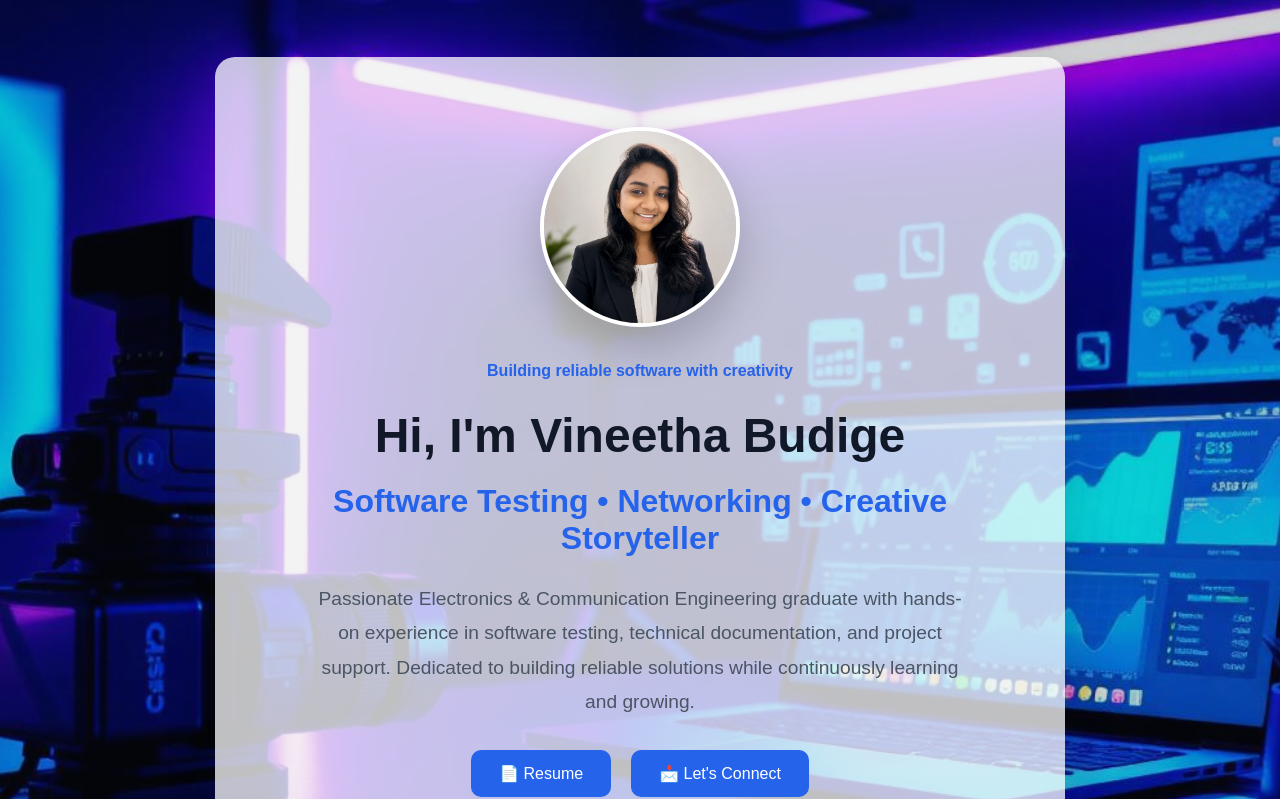
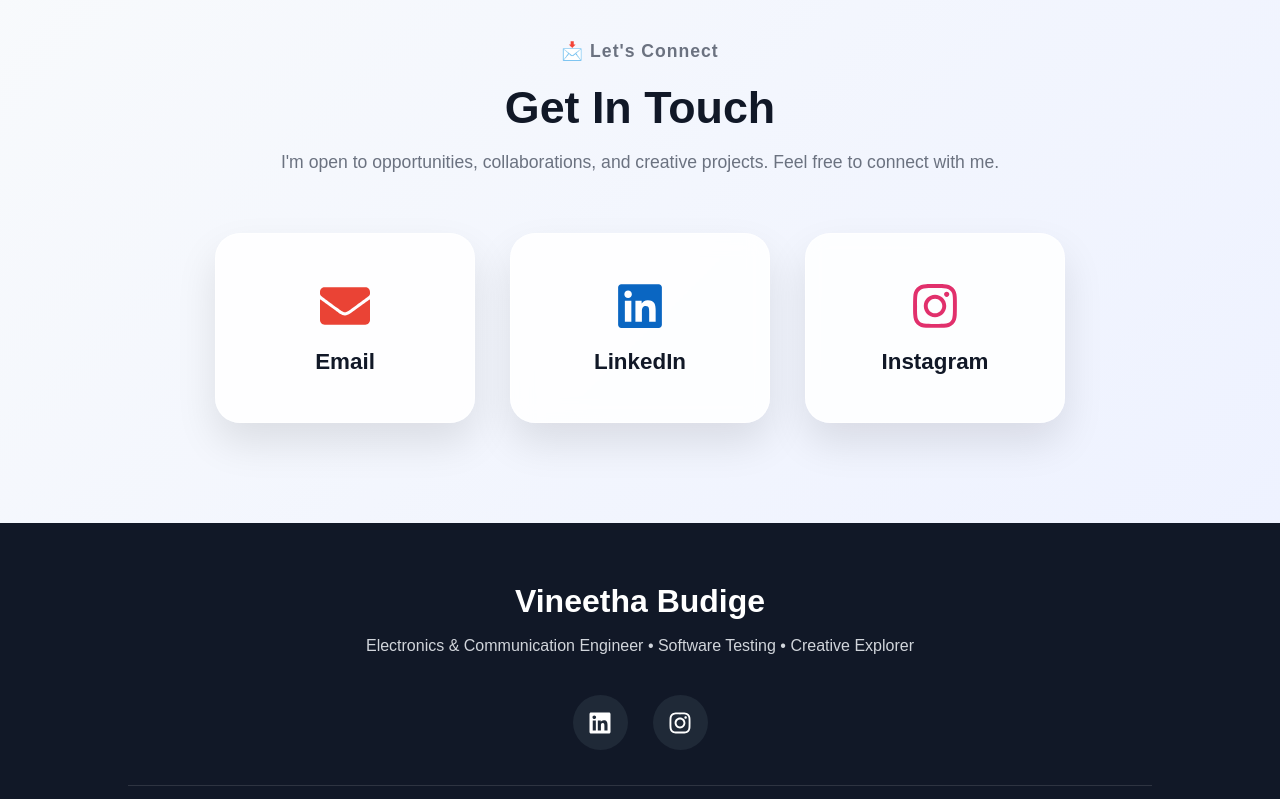
Before and after one commit to vineetha01-commits/vineetha-portfolio, a React (Vite) app: page / in a window 1280 px wide. Shown: the part 6781-7580 px from the top of the page. Built offline with nearby package versions, Linux system fonts and the light colour scheme.

Commit message:
Polish contact section design

```diff
--- a/src/components/Contact.jsx
+++ b/src/components/Contact.jsx
@@ -1,55 +1,104 @@
-import heroImg from "../assets/hero.png";
-import "../styles/Hero.css";
-import background from "../assets/background.jpg";
-import resume from "../assets/vineetha_budige_resume.pdf";
+import "../styles/Contact.css";
 
-function Hero() {
+import {
+  FaEnvelope,
+  FaLinkedin,
+  FaInstagram
+} from "react-icons/fa";
+
+
+function Contact() {
+
   return (
-    <section
-      id="home"
-      className="hero"
-      style={{
-        backgroundImage: `linear-gradient(rgba(15,23,42,0.20), rgba(15,23,42,0.20)), url(${background})`,
-      }}
-    >
-      <div className="hero-content">
-        <img
-          src={heroImg}
-          alt="Vineetha Budige"
-          className="hero-img"
-        />
 
-        <p className="hero-tag">
-  Building reliable software with creativity
+    <section className="contact" id="contact">
+
+
+      <div className="contact-header">
+
+        <p className="contact-tag">
+          📩 Let's Connect
         </p>
 
-        <h1>Hi, I'm Vineetha Budige</h1>
+        <h2>
+          Get In Touch
+        </h2>
 
-        <h2>Software Testing • Networking • Creative Storyteller</h2>
+        <p>
+          I'm open to opportunities, collaborations, and creative projects.
+          Feel free to connect with me.
+        </p>
 
-
-        <p className="hero-description">
-          Passionate Electronics & Communication Engineering graduate with hands-on experience in software testing, technical documentation, and project support. Dedicated to building reliable solutions while continuously learning and growing.
-        </p>
+      </div>
 
 
 
-        <div className="hero-buttons">
+
+      <div className="contact-container">
+
+
         <a
-            href={resume}
+          className="contact-card"
+          href="mailto:your-email@gmail.com"
+        >
+
+          <FaEnvelope className="contact-icon" />
+
+          <h3>
+            Email
+          </h3>
+
+        </a>
+
+
+
+
+
+        <a
+          className="contact-card"
+          href="https://www.linkedin.com/in/vineetha-budige-19654b219"
           target="_blank"
           rel="noopener noreferrer"
         >
-            <button>📄 Resume</button>
+
+          <FaLinkedin className="contact-icon" />
+
+          <h3>
+            LinkedIn
+          </h3>
+
         </a>
 
-          <a href="#contact">
-            <button>📩 Let's Connect</button>
+
+
+
+
+
+        <a
+          className="contact-card"
+          href="https://www.instagram.com/vineetha._.goud_/"
+          target="_blank"
+          rel="noopener noreferrer"
+        >
+
+          <FaInstagram className="contact-icon" />
+
+          <h3>
+            Instagram
+          </h3>
+
         </a>
+
+
+
       </div>
-      </div>
+
+
     </section>
+
   );
+
 }
 
-export default Hero;
+
+export default Contact;
--- a/src/styles/Contact.css
+++ b/src/styles/Contact.css
@@ -1,14 +1,62 @@
-.contact{
+.contact {
 
-    padding:120px 10%;
+    padding: 100px 20px;
 
-    background:
+    background: linear-gradient(
+        135deg,
+        #f8fafc,
+        #eef2ff
+    );
 
-    linear-gradient(
-        180deg,
-        #ffffff,
-        #f8fafc
-    );
+}
+
+
+
+.contact-header {
+
+    text-align: center;
+
+    max-width: 750px;
+
+    margin: auto;
+
+}
+
+
+
+.contact-tag {
+
+    color: #2563eb;
+
+    font-weight: 700;
+
+    letter-spacing: 1px;
+
+    font-size: 1rem;
+
+}
+
+
+
+.contact-header h2 {
+
+    font-size: 2.8rem;
+
+    color: #111827;
+
+    margin: 15px 0;
+
+}
+
+
+
+.contact-header p {
+
+    color: #6b7280;
+
+    font-size: 1.1rem;
+
+    line-height: 1.7;
 
 }
 
@@ -16,15 +64,17 @@
 
 
 
-.contact-header{
+.contact-container {
 
-    text-align:center;
+    display: flex;
 
-    max-width:750px;
+    justify-content: center;
 
-    margin:auto;
+    align-items: center;
 
-    margin-bottom:55px;
+    gap: 35px;
+
+    margin-top: 55px;
 
 }
 
@@ -32,21 +82,46 @@
 
 
 
-.contact-tag{
+.contact-card {
 
-    display:inline-block;
+    width: 260px;
 
-    background:#dbeafe;
+    height: 190px;
 
-    color:#2563eb;
+    background: rgba(255,255,255,0.85);
 
-    padding:8px 18px;
+    backdrop-filter: blur(10px);
 
-    border-radius:25px;
+    border-radius: 25px;
 
-    font-weight:600;
+    display: flex;
 
-    margin-bottom:20px;
+    flex-direction: column;
+
+    justify-content: center;
+
+    align-items: center;
+
+    text-decoration: none;
+
+    color: #111827;
+
+    box-shadow: 0 20px 40px rgba(0,0,0,0.10);
+
+    transition: all 0.35s ease;
+
+    border: 1px solid rgba(255,255,255,0.7);
+
+}
+
+
+
+
+.contact-card:hover {
+
+    transform: translateY(-10px);
+
+    box-shadow: 0 25px 50px rgba(0,0,0,0.15);
 
 }
 
@@ -54,13 +129,39 @@
 
 
 
-.contact-header h2{
+.contact-icon {
 
-    font-size:3rem;
+    font-size: 50px;
 
-    color:#111827;
+    margin-bottom: 18px;
 
-    margin-bottom:15px;
+    transition: 0.3s ease;
+
+}
+
+
+
+/* Individual icon colors */
+
+.contact-card:nth-child(1) .contact-icon {
+
+    color: #ea4335;
+
+}
+
+
+
+.contact-card:nth-child(2) .contact-icon {
+
+    color: #0a66c2;
+
+}
+
+
+
+.contact-card:nth-child(3) .contact-icon {
+
+    color: #e1306c;
 
 }
 
@@ -68,13 +169,9 @@
 
 
 
-.contact-header p{
+.contact-card:hover .contact-icon {
 
-    color:#6b7280;
-
-    font-size:1.2rem;
-
-    line-height:1.7;
+    transform: scale(1.15);
 
 }
 
@@ -82,39 +179,11 @@
 
 
 
-.contact-card{
+.contact-card h3 {
 
+    font-size: 1.4rem;
 
-    max-width:750px;
-
-    margin:auto;
-
-
-    display:flex;
-
-
-    justify-content:center;
-
-
-    flex-wrap:wrap;
-
-
-    gap:25px;
-
-
-    padding:40px;
-
-
-    background:white;
-
-
-    border-radius:25px;
-
-
-    box-shadow:
-
-    0 15px 35px rgba(0,0,0,.08);
-
+    font-weight: 700;
 
 }
 
@@ -122,152 +191,12 @@
 
 
 
-.contact-card a{
+@media(max-width:768px){
 
+    .contact-container{
 
-    text-decoration:none;
+        flex-direction: column;
 
-
-    padding:15px 30px;
-
-
-    border-radius:30px;
-
-
-    background:#eff6ff;
-
-
-    color:#2563eb;
-
-
-    font-size:1.05rem;
-
-
-    font-weight:600;
-
-
-    border:1px solid #dbeafe;
-
-
-    transition:.35s;
-
+    }
 
 }
-
-
-
-
-
-.contact-card a:hover{
-
-
-    background:#2563eb;
-
-
-    color:white;
-
-
-    transform:translateY(-6px);
-
-
-    box-shadow:
-
-    0 15px 30px rgba(37,99,235,.25);
-
-
-}
-
-
-
-
-
-
-
-.contact-note{
-
-
-    margin:40px auto 0;
-
-
-    max-width:650px;
-
-
-    text-align:center;
-
-
-    padding:20px;
-
-
-    border-radius:20px;
-
-
-    background:white;
-
-
-    box-shadow:
-
-    0 10px 25px rgba(0,0,0,.06);
-
-
-}
-
-
-
-
-
-.contact-note p{
-
-
-    color:#4b5563;
-
-
-    line-height:1.7;
-
-
-}
-
-
-
-
-
-
-
-@media(max-width:600px){
-
-
-.contact{
-
-    padding:90px 5%;
-
-}
-
-
-
-.contact-header h2{
-
-    font-size:2.3rem;
-
-}
-
-
-
-.contact-card{
-
-    padding:25px;
-
-    flex-direction:column;
-
-}
-
-
-
-.contact-card a{
-
-    width:100%;
-
-    text-align:center;
-
-}
-
-
-}
```
Also changed, not shown: src/App.jsx (+30 -1 lines). Lines whose indentation alone changed are shown as unchanged.
